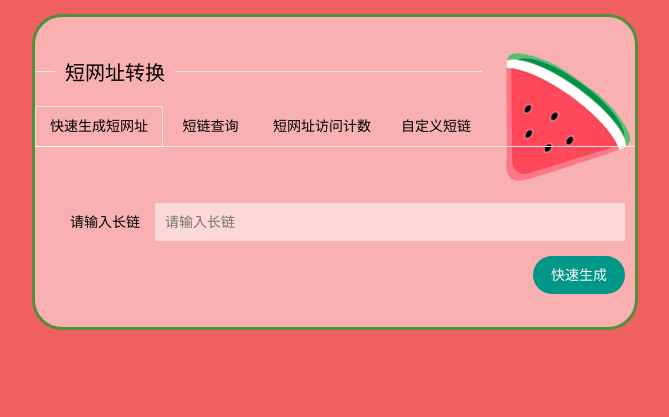
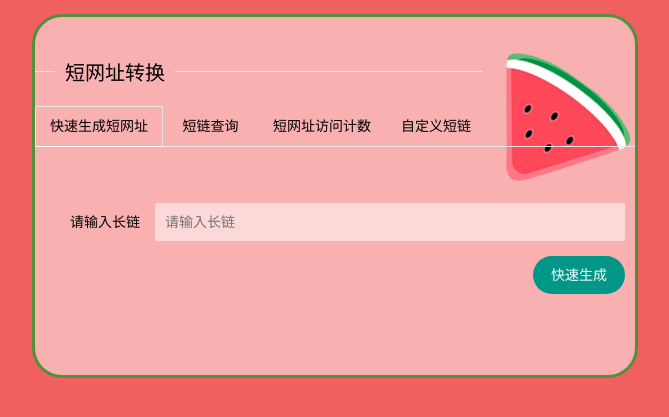
Before and after one commit to cmsgbq/l2sUrl, a Flask app: page / in a window 1280 px wide. Shown: the part 82-499 px from the top of the page, without its empty margins (305-974 px from the left). Run offline with Flask 2, Linux system fonts and the light colour scheme.

```diff
--- a/templates/hello.html
+++ b/templates/hello.html
@@ -14,7 +14,7 @@
 <div style="height:100%; margin: 7.5%">
 
 
-    <div class="layui-anim layui-anim-up" style="margin:auto; width:600px; height:300px; padding-top:10px; margin-top:8px;background-color:rgba(255, 255, 255, 0.5);border-radius: 30px; border:3px solid rgba(0, 128, 0, 0.664);">
+    <div class="layui-anim layui-anim-up" style="margin:auto; width:600px; height:348px; padding-top:10px; margin-top:8px;background-color:rgba(255, 255, 255, 0.5);border-radius: 30px; border:3px solid rgba(0, 128, 0, 0.664);">
       <div>
         <img style="margin:auto;  float: right; display: block;" src="../static/waterm.png" alt="" class="layui-anim layui-anim-rotate layui-anim-loop">
       </div>
```
